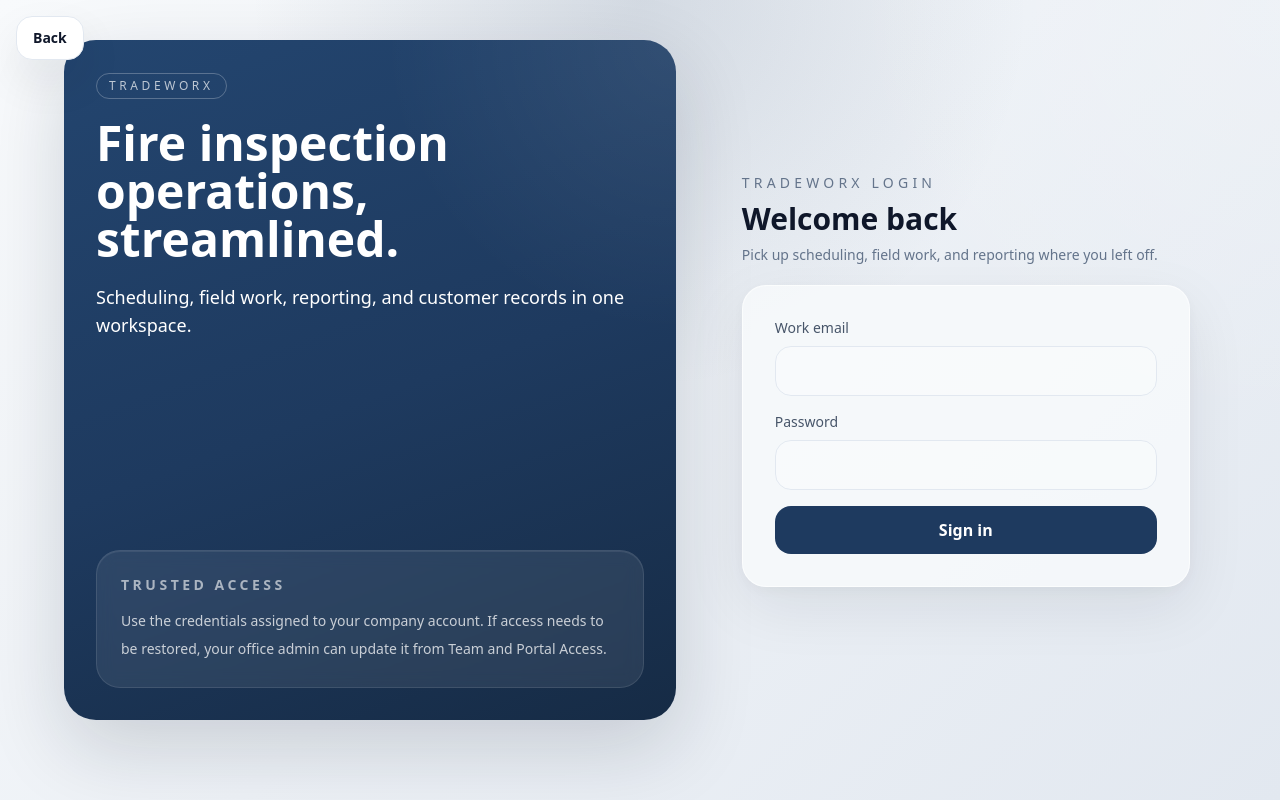
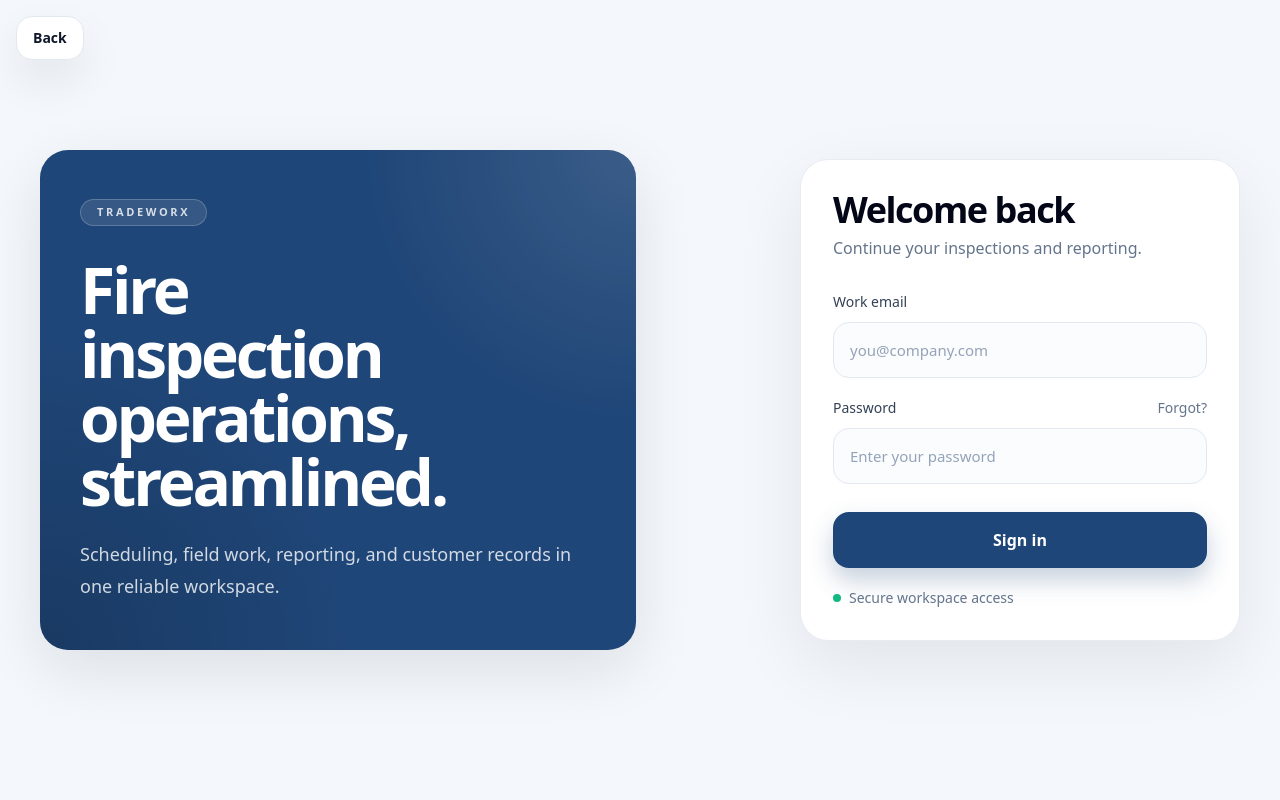
Before and after one commit to NWFIRE/TestWorx, a Next.js app in the folder apps/web/: page /login in a window 1280 px wide. Built offline with nearby package versions, Linux system fonts and the light colour scheme.

Commit message:
Implement final elite login screen

```diff
--- a/apps/web/src/app/login/login-form.tsx
+++ b/apps/web/src/app/login/login-form.tsx
@@ -1,18 +1,20 @@
 "use client";
 
+import type { FormEvent } from "react";
 import { useState, useTransition } from "react";
-import type { FormEvent } from "react";
 import { useRouter } from "next/navigation";
 import { signIn } from "next-auth/react";
 
 export function LoginForm() {
   const router = useRouter();
   const [error, setError] = useState<string | null>(null);
+  const [helper, setHelper] = useState<string | null>(null);
   const [pending, startTransition] = useTransition();
 
   async function handleSubmit(event: FormEvent<HTMLFormElement>) {
     event.preventDefault();
     setError(null);
+    setHelper(null);
 
     const formData = new FormData(event.currentTarget);
     const email = String(formData.get("email") ?? "").trim();
@@ -40,19 +42,64 @@ export function LoginForm() {
   }
 
   return (
-    <form onSubmit={(event) => void handleSubmit(event)} className="space-y-4 rounded-3xl border border-white/60 bg-slate-50/80 p-8 shadow-[0_20px_60px_rgba(15,23,42,0.08),0_4px_16px_rgba(15,23,42,0.04)] backdrop-blur-sm">
-      <div>
-        <label className="mb-2 block text-sm font-medium text-slate-600" htmlFor="email">Work email</label>
-        <input className="w-full rounded-2xl border border-slate-200 bg-slate-50/60 px-4 py-3 outline-none transition-all duration-200 ease-out focus:border-slateblue focus:bg-white focus:ring-4 focus:ring-slateblue/10" id="email" name="email" type="email" required />
+    <form onSubmit={(event) => void handleSubmit(event)} className="mt-8">
+      <div className="space-y-5">
+        <label className="block" htmlFor="email">
+          <span className="mb-2.5 block text-sm font-medium text-slate-700">
+            Work email
+          </span>
+          <input
+            id="email"
+            name="email"
+            type="email"
+            required
+            placeholder="you@company.com"
+            className="h-14 w-full rounded-2xl border border-slate-200 bg-slate-50/60 px-4 text-[15px] text-slate-900 outline-none transition-all duration-200 ease-out placeholder:text-slate-400 focus:border-[#1f4678] focus:bg-white focus:ring-4 focus:ring-[#1f4678]/10"
+          />
+        </label>
+
+        <label className="block" htmlFor="password">
+          <div className="mb-2.5 flex items-center justify-between gap-3">
+            <span className="text-sm font-medium text-slate-700">Password</span>
+            <button
+              type="button"
+              onClick={() => {
+                setError(null);
+                setHelper("Ask your administrator for a password reset link.");
+              }}
+              className="text-sm text-slate-500 transition-colors duration-150 hover:text-slate-800"
+            >
+              Forgot?
+            </button>
+          </div>
+          <input
+            id="password"
+            name="password"
+            type="password"
+            required
+            placeholder="Enter your password"
+            className="h-14 w-full rounded-2xl border border-slate-200 bg-slate-50/60 px-4 text-[15px] text-slate-900 outline-none transition-all duration-200 ease-out placeholder:text-slate-400 focus:border-[#1f4678] focus:bg-white focus:ring-4 focus:ring-[#1f4678]/10"
+          />
+        </label>
       </div>
-      <div>
-        <label className="mb-2 block text-sm font-medium text-slate-600" htmlFor="password">Password</label>
-        <input className="w-full rounded-2xl border border-slate-200 bg-slate-50/60 px-4 py-3 outline-none transition-all duration-200 ease-out focus:border-slateblue focus:bg-white focus:ring-4 focus:ring-slateblue/10" id="password" name="password" type="password" required />
-      </div>
-      {error ? <p className="text-sm text-red-600">{error}</p> : null}
-      <button className="w-full rounded-2xl bg-slateblue px-4 py-3 font-semibold text-white transition-[filter,transform,background-color] duration-150 ease-out hover:brightness-105 active:scale-[0.99] disabled:opacity-60" disabled={pending} type="submit">
+
+      {error ? <p className="mt-4 text-sm text-red-600">{error}</p> : null}
+      {!error && helper ? (
+        <p className="mt-4 text-sm text-slate-500">{helper}</p>
+      ) : null}
+
+      <button
+        className="mt-7 inline-flex h-14 w-full items-center justify-center rounded-2xl bg-[#1f4678] text-base font-semibold text-white shadow-[0_12px_24px_rgba(31,70,120,0.25)] transition-all duration-150 ease-out hover:brightness-110 active:scale-[0.98] disabled:cursor-not-allowed disabled:opacity-60"
+        disabled={pending}
+        type="submit"
+      >
         {pending ? "Signing in..." : "Sign in"}
       </button>
+
+      <div className="mt-5 flex items-center gap-2 text-sm text-slate-500">
+        <div className="h-2 w-2 rounded-full bg-emerald-500" />
+        Secure workspace access
+      </div>
     </form>
   );
 }
--- a/apps/web/src/app/login/page.tsx
+++ b/apps/web/src/app/login/page.tsx
@@ -2,30 +2,45 @@ import { LoginForm } from "./login-form";
 
 export default function LoginPage() {
   return (
-    <main className="min-h-screen bg-[radial-gradient(circle_at_top_right,_rgba(255,255,255,0.18),_transparent_30%),radial-gradient(circle_at_top,_rgba(30,58,95,0.14),_transparent_38%),linear-gradient(135deg,_#F8FAFC,_#E2E8F0)] px-6 py-10">
-      <div className="mx-auto grid min-h-[85vh] max-w-6xl gap-10 lg:grid-cols-[1.1fr_0.9fr]">
-        <section className="flex flex-col justify-between rounded-[2rem] bg-[radial-gradient(circle_at_top_right,_rgba(255,255,255,0.08),_transparent_32%),linear-gradient(160deg,_#23456f_0%,_#1E3A5F_52%,_#162B45_100%)] p-8 text-white shadow-[0_28px_80px_rgba(15,23,42,0.16)]">
-          <div className="space-y-5">
-            <span className="inline-flex rounded-full border border-white/25 px-3 py-1 text-xs uppercase tracking-[0.3em] text-white/70">TradeWorx</span>
-            <h1 className="login-fade-up max-w-xl text-4xl font-semibold leading-tight md:text-5xl">Fire inspection operations, streamlined.</h1>
-            <p className="login-fade-up login-fade-up-delay-1 max-w-2xl text-base text-white/78 md:text-lg">Scheduling, field work, reporting, and customer records in one workspace.</p>
+    <div className="min-h-screen bg-[#f4f7fb] text-slate-900">
+      <div className="mx-auto flex min-h-screen max-w-7xl items-center px-6 py-10 lg:px-10">
+        <div className="grid w-full grid-cols-1 gap-10 lg:grid-cols-[1.05fr_0.95fr] xl:gap-16">
+          <section className="login-fade-up flex items-center">
+            <div className="relative max-w-2xl overflow-hidden rounded-[28px] bg-[#1f4678] px-10 py-12 text-white shadow-[0_20px_60px_rgba(15,23,42,0.10)]">
+              <div className="absolute inset-0 bg-[radial-gradient(circle_at_top_right,rgba(255,255,255,0.12),transparent_35%),radial-gradient(circle_at_bottom_left,rgba(0,0,0,0.18),transparent_40%)]" />
+
+              <div className="relative">
+                <div className="inline-flex rounded-full border border-white/20 bg-white/10 px-4 py-1 text-[11px] font-semibold tracking-[0.24em] text-white/80">
+                  TRADEWORX
                 </div>
-          <div className="rounded-3xl border border-white/10 bg-white/[0.08] p-6 shadow-[inset_0_1px_0_rgba(255,255,255,0.08)] backdrop-blur">
-            <p className="text-sm font-semibold uppercase tracking-[0.25em] text-white/60">Trusted access</p>
-            <p className="mt-3 max-w-2xl text-sm leading-7 text-white/75">Use the credentials assigned to your company account. If access needs to be restored, your office admin can update it from Team and Portal Access.</p>
+
+                <h1 className="mt-8 max-w-[11ch] text-5xl font-semibold leading-[0.95] tracking-[-0.05em] sm:text-6xl lg:text-[64px]">
+                  Fire inspection operations, streamlined.
+                </h1>
+
+                <p className="mt-6 max-w-xl text-lg leading-8 text-white/80">
+                  Scheduling, field work, reporting, and customer records in one
+                  reliable workspace.
+                </p>
+              </div>
             </div>
           </section>
-        <section className="flex items-center justify-center">
-          <div className="login-fade-up login-fade-up-delay-2 w-full max-w-md">
-            <div className="mb-5">
-              <p className="text-sm uppercase tracking-[0.3em] text-slate-500">TradeWorx login</p>
-              <h2 className="mt-2 text-3xl font-semibold text-ink">Welcome back</h2>
-              <p className="mt-2 text-sm text-slate-500">Pick up scheduling, field work, and reporting where you left off.</p>
+
+          <section className="login-fade-up login-fade-up-delay-1 flex items-center justify-center lg:justify-end">
+            <div className="w-full max-w-[440px] rounded-[28px] border border-slate-200/80 bg-white p-8 shadow-[0_24px_70px_rgba(15,23,42,0.08)]">
+              <div>
+                <h2 className="text-3xl font-semibold tracking-[-0.04em] text-slate-950 sm:text-[36px]">
+                  Welcome back
+                </h2>
+                <p className="mt-2 text-base text-slate-500">
+                  Continue your inspections and reporting.
+                </p>
               </div>
               <LoginForm />
             </div>
           </section>
         </div>
-    </main>
+      </div>
+    </div>
   );
 }
```
Lines whose indentation alone changed are shown as unchanged.
